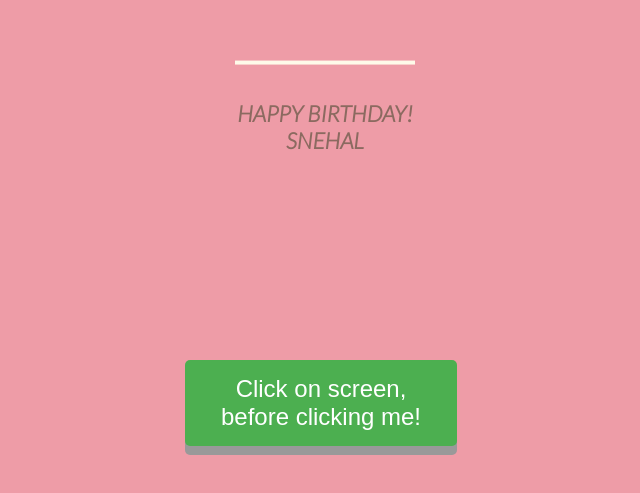
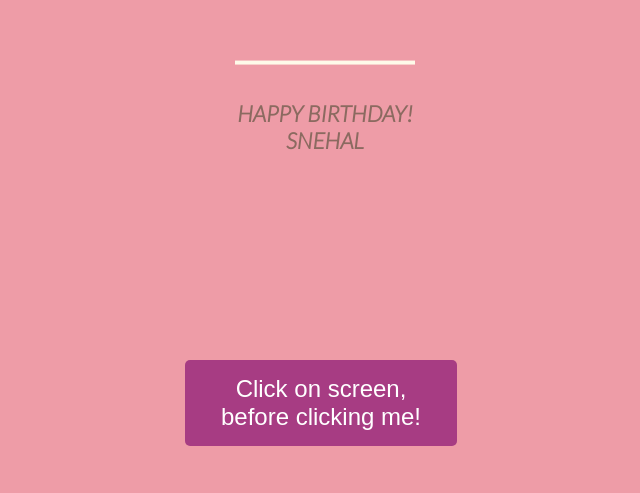
Before and after one commit to rvira/Budday-special, a plain HTML site: page index.html in a window 1280 px wide. Shown: the part 263-756 px from the top of the page, without its empty margins (323-963 px from the left). Drawn offline with Linux system fonts and the light colour scheme.

Commit message:
Update styles.css

```diff
--- a/styles.css
+++ b/styles.css
@@ -121,13 +121,12 @@ body {
   text-decoration: none;
   outline: none;
   color: #fff;
-  background-color: #4CAF50;
+  background-color: #a73c83;
   border: none;
   border-radius: 5px;
-  box-shadow: 0 9px #999;
 }
 
-.button:hover {background-color: #3e8e41}
+.button:hover {background-color: #8e3e81}
 
 .button:active {
   background-color: #3e8e41;
```
